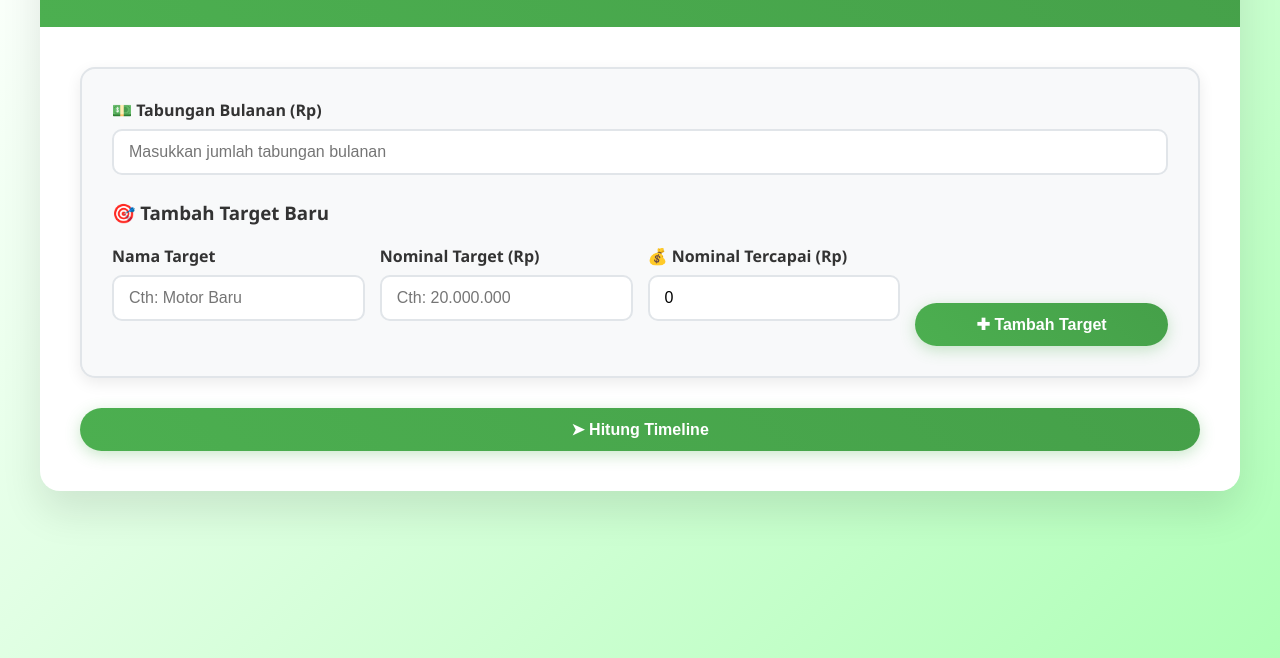
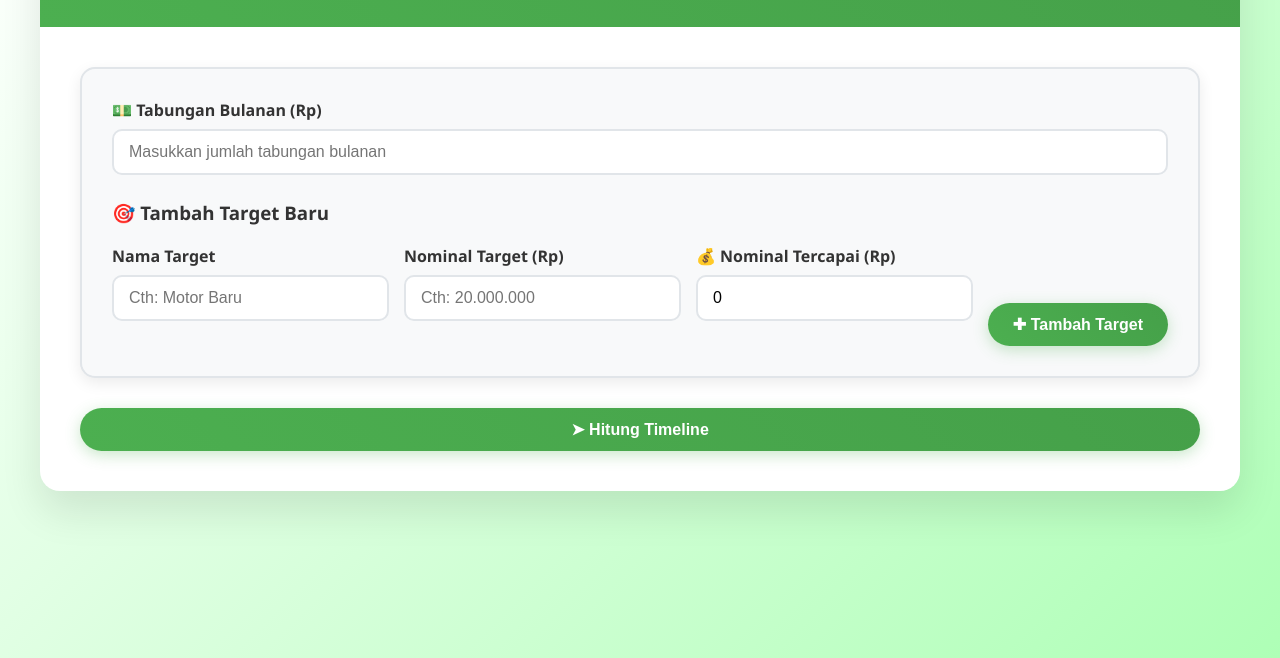
Before and after one commit to ha-bib/savings-calculator, a plain HTML site: page index.html in a window 1280 px wide. Shown: the part 142-800 px from the top of the page. Drawn offline with nearby package versions, Linux system fonts and the light colour scheme.

Commit message:
Update index.html

```diff
--- a/index.html
+++ b/index.html
@@ -323,7 +323,7 @@
             <input type="number" id="current-balance" class="form-control" placeholder="Saldo saat ini: 0" min="0"
               value="0">
           </div>
-          <div style="flex: 1;">
+          <div style="display:flex">
             <button class="btn" onclick="addTarget()" style="width: 100%;">✚ Tambah Target</button>
           </div>
         </div>
```
